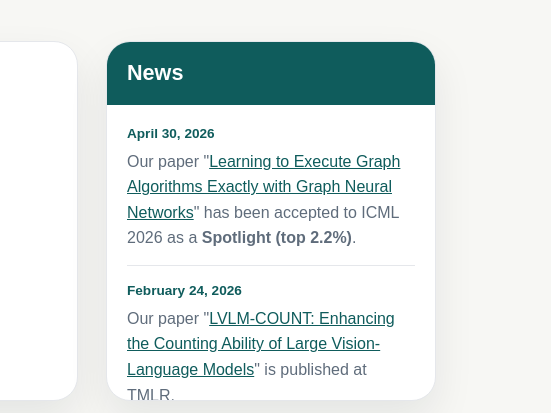
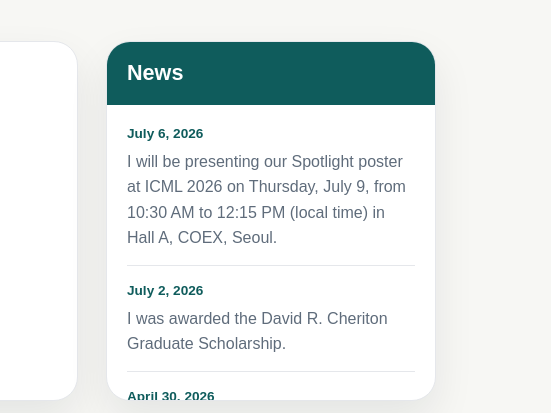
Before and after one commit to MuhammadFetrat/MuhammadFetrat.github.io, a plain HTML site: page index.html in a window 1280 px wide. Shown: the part 163-576 px from the top of the page, 729-1280 px from the left. Drawn offline with Linux system fonts and the light colour scheme.

Commit message:
added some news items in July

```diff
--- a/index.html
+++ b/index.html
@@ -50,6 +50,16 @@
         </div>
 
         <div class="news-scroll">
+          <article class="news-item">
+            <time datetime="2026-07-06">July 6, 2026</time>
+            <p>I will be presenting our Spotlight poster at ICML 2026 on Thursday, July 9, from 10:30 AM to 12:15 PM (local time) in Hall A, COEX, Seoul.</p>
+          </article>
+
+          <article class="news-item">
+            <time datetime="2026-07-02">July 2, 2026</time>
+            <p>I was awarded the David R. Cheriton Graduate Scholarship.</p>
+          </article>
+
           <article class="news-item">
             <time datetime="2026-04-30">April 30, 2026</time>
             <p>Our paper "<a href="https://arxiv.org/abs/2601.23207" target="_blank" rel="noopener noreferrer">Learning to Execute Graph Algorithms Exactly with Graph Neural Networks</a>" has been accepted to ICML 2026 as a <strong>Spotlight (top 2.2%)</strong>.</p>
```
